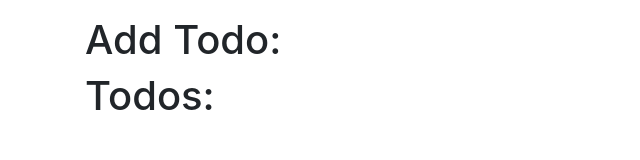
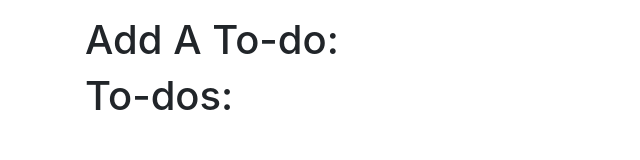
Before and after one commit to oliverwebr/dci-fbw6-todolist, a website: page index.html in a window 1280 px wide. Shown: the whole page, without its empty margins (0-640 px from the left). Drawn offline with nearby package versions, Linux system fonts and the light colour scheme.

Commit message:
text change

```diff
--- a/index.html
+++ b/index.html
@@ -8,9 +8,9 @@
   <body>
 
     <div class="container my-3">
-      <h1>Add Todo:</h1>
+      <h1>Add A To-do:</h1>
       <!-- here comes the form -->
-      <h1>Todos:</h1>
+      <h1>To-dos:</h1>
       <!-- here comes the list of todos -->
     </div>
     <script src="node_modules/jquery/jquery.min.js" charset="utf-8"></script>
```
Also changed, not shown: assets/javascript/package.json (added, +25 -0 lines).
